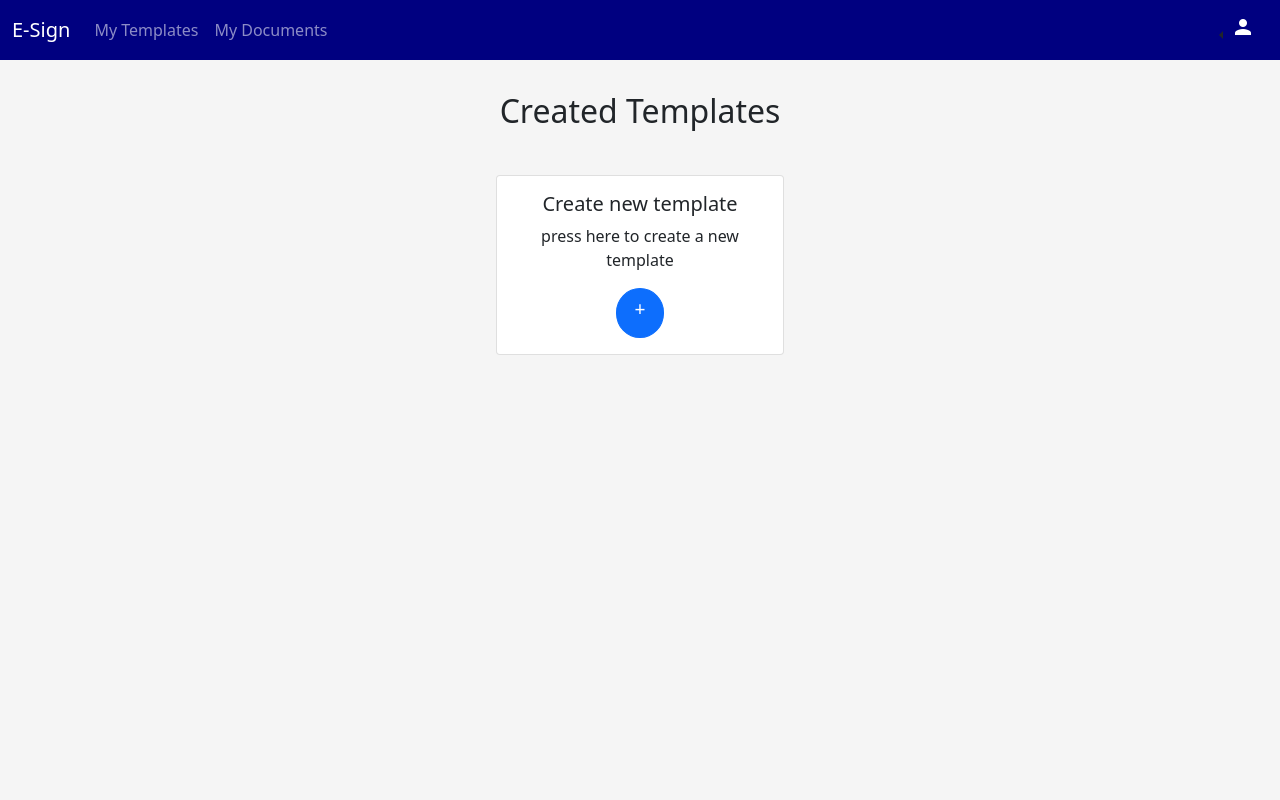
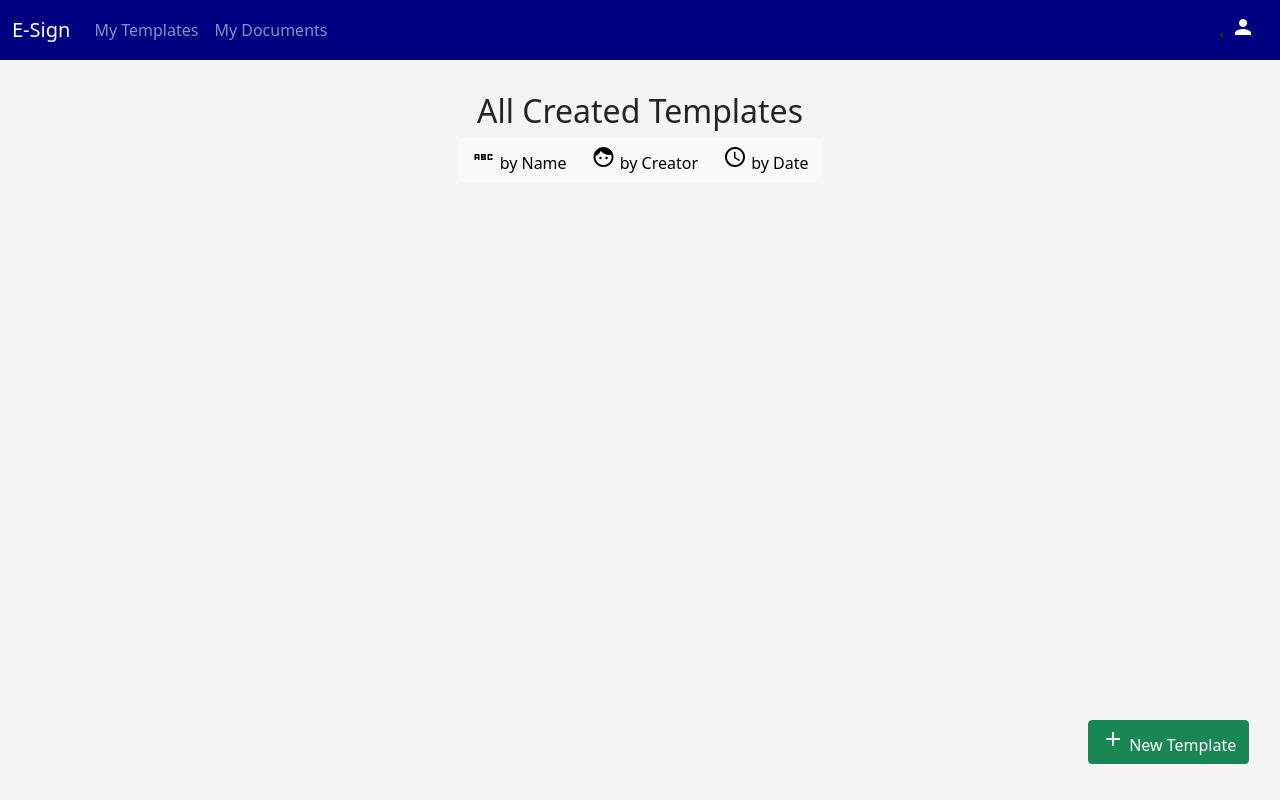
Before and after one commit to parzival0152/Final, a Flask app: page /Mytemplates?mode=all in a window 1280 px wide. Run offline with Flask 2, Linux system fonts and the light colour scheme; the visitor is signed in with stand-in values (Sample User, id 1); data comes from the database, SQL or seed files in the repository; data that the repository does not hold is empty; some libraries are stand-ins or nearby versions.

Commit message:
docs sorting finish and templates almost done

```diff
--- a/Models/dataModels.py
+++ b/Models/dataModels.py
@@ -95,7 +95,10 @@ class Template(db.Model):
         return {
             "name":self.name,
             "description":self.description,
-            "Tid":self.Tid
+            "creator":self.owner.fullname,
+            "Tid":self.Tid,
+            "href":f"/documents/{self.Tid}"
+
         }
 
     def toJSON(self):
--- a/app.py
+++ b/app.py
@@ -104,23 +104,13 @@ def signup():
 @app.route('/Mytemplates')
 @login_required
 def my_templates():
-    temps = current_user.created_templates
     mode = request.args.get("mode", default="none") # check the path mode
-    if mode == "all": # if the mode is 'all'
-        temps = Template.query.all() # respond with the entire template table
-    temps = [t.get_info() for t in temps]
-    return render_template("templates.html",templates = temps, mode = mode)
+    return render_template("templates.html", mode = mode)
 
 @app.route('/Mydocuments')
 @login_required
 def my_documents():
-    my_docs = current_user.created_documents
-    my_docs = [d.get_info() for d in my_docs]
-    pending_docs = current_user.pending_documents
-    pending_docs = [d.get_info() for d in pending_docs]
-    past_docs = current_user.past_documents
-    past_docs = [d.get_info() for d in past_docs]
-    return render_template("forms.html", MyDocuments = my_docs, pendingDocuments = pending_docs, pastdocs=past_docs)
+    return render_template("forms.html")
 
 @app.route('/templates/<id>')
 @login_required
@@ -187,6 +177,15 @@ def api_count_of_docs_for_user(user_id):
     user = User.query.get(user_id)
     docs = len(user.pending_documents)
     return jsonify({"count":docs})
+
+@app.route('/api/templates/<user_id>')
+def api_templates_user(user_id):
+    user = User.query.get(user_id)
+    return jsonify([temp.get_info() for temp in user.created_templates])
+
+@app.route('/api/templates_all')
+def api_templates_all():
+    return jsonify([temp.get_info() for temp in Template.query.all()])
 
 @app.route('/api/docs_pending/<user_id>')
 def api_docs_pending(user_id):
--- /dev/null
+++ b/static/scripts/tempsVue.js
@@ -0,0 +1,52 @@
+
+
+const app = new Vue({
+    el: '#app',
+    delimiters: ['[[', ']]'],
+    data: {
+        temps: [],
+        user_id: 0,
+        mode: "none"
+    },
+    computed:{
+        title(){
+            return this.mode=="all"? "All Created Templates": "My Created Templates"
+        }
+    },
+    async created(){
+        this.mode = mode;
+        if(mode == "all"){
+            this.get_all_temps();
+        }
+        else{
+            let id = await fetch('/api/current_user_id');
+            id = await id.json();
+            this.user_id = id["id"];
+            this.get_user_temps();
+        }
+    },
+    methods: {
+        async get_all_temps() {
+            console.log("all mode")
+            let docs = await fetch(`/api/templates_all`);
+            this.temps = await docs.json();
+        },
+        async get_user_temps() {
+            console.log("user mode")
+            let docs = await fetch(`/api/templates/${this.user_id}`);
+            this.temps = await docs.json();
+        },
+        sortDocsAlphabeticallyName() {
+            console.log("sorting by name");
+            this.temps.sort((a, b) => a.name.localeCompare(b.name));
+        },
+        sortDocsAlphabeticallyCreator() {
+            console.log("sorting by creator");
+            this.temps.sort((a, b) => a.creator.localeCompare(b.creator));
+        },
+        sortDocsDateCreated() {
+            console.log("sorting by date");
+            this.temps.sort((a, b) => a.Did - b.Did);
+        }
+    }
+})
--- a/static/styles/base.css
+++ b/static/styles/base.css
@@ -85,6 +85,13 @@ hr{
 	display: inline-block;
 }
 
+.buttom-right {
+	position: absolute;
+	top: 90%;
+	left: 85%;
+	display: inline-block;
+}
+
 /* Dropdown Content (Hidden by Default) */
 .dropdown-content{
 	display:flexbox;
--- a/templates/templates.html
+++ b/templates/templates.html
@@ -5,29 +5,37 @@
 {% endblock %}
 
 {% block body %}
-<h2 class="form-header">
-    {% if mode == "all" %}
-    Created Templates
-    {% else %}
-    My Created Templates
-    {% endif %}
-</h2>
-<div class="card-wrapper">
-    {%for temp in templates%}
-    <div class="card" style="width: 18rem;">
-        <div class="card-body">
-            <h5 class="card-title">{{temp.name}}</h5>
-            <p class="card-text">{{temp.description}}</p>
-            <a href="/templates/{{temp.Tid}}" class="btn btn-primary">view template</a>
+<script>
+    var mode = "{{ mode }}";
+</script>
+<div id="app">
+    <h2 class="form-header">
+        [[title]]
+    </h2>
+    <div class="btn-toolbar d-flex justify-content-center">
+        <div class="btn-group">
+            <button class="btn btn-light" @click="sortDocsAlphabeticallyName"><i class="material-icons">abc</i> by Name</button>
+            <button class="btn btn-light" @click="sortDocsAlphabeticallyCreator"><i class="material-icons">face</i> by Creator</button>
+            <button class="btn btn-light" @click="sortDocsDateCreated"><i class="material-icons">schedule</i> by Date</button>
+            <!-- <input type="checkbox" v-model="mode" true-value="all" false-value="none" name="modeselect"/>
+            <label for="modeselect">View All</label> -->
         </div>
     </div>
-    {%endfor%}
-    <div class="card" style="width: 18rem;">
-        <div class="card-body">
-            <h5 class="card-title">Create new template</h5>
-            <p class="card-text">press here to create a new template</p>
-            <a href="/templates/0" class="btn btn-primary round-btn">+</a>
+    <div class="card-wrapper">
+        <div v-for="doc in temps" class="card" style="width: 18rem;">
+            <div class="card-body">
+                <h5 class="card-title">[[doc.name]]</h5>
+                <p class="card-text">[[doc.description]]</p>
+                <a :href="doc.href" class="btn btn-primary">view template</a><br>
+                <small>Created by: [[doc.creator]]</small>
+            </div>
         </div>
     </div>
 </div>
+<a href="/templates/0" class="btn btn-success buttom-right">
+    <i class="material-icons">add</i> New Template
+</a>
+
+
+<script src="{{url_for('static', filename='scripts/tempsVue.js') }}"></script>
 {% endblock %}
```
Also changed, not shown: static/scripts/docsVue.js (+13 -3 lines), templates/forms.html (+10 -0 lines).
